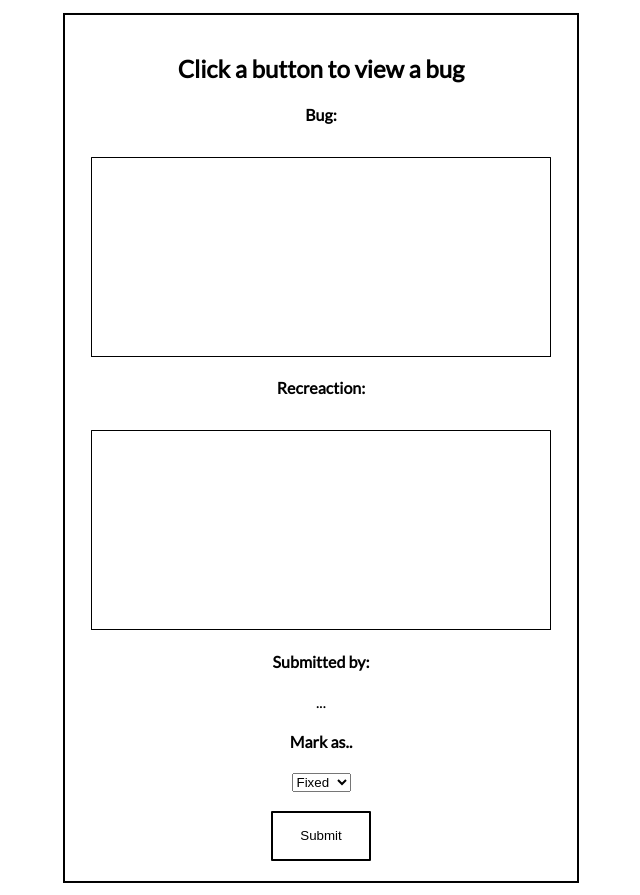
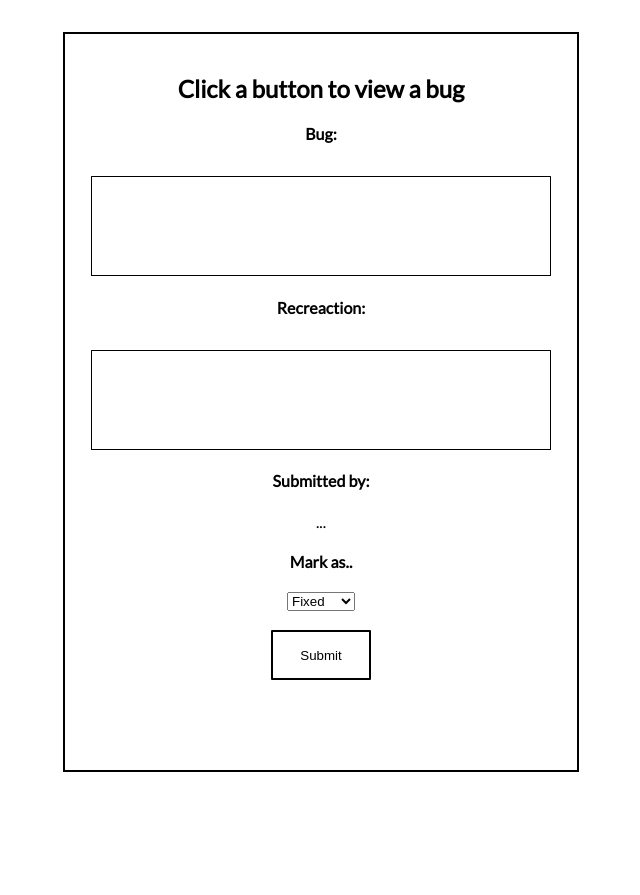
Before and after one commit to Student-Technology-Center/bug_tracker, a Django app: template templates/bug_admin.html in a window 1280 px wide. Shown: the whole page, without its empty margins (319-959 px from the left). Run offline with Django 3.2, Linux system fonts and the light colour scheme; the template is opened without the code that fills it, so the values that code supplies are empty; some libraries are stand-ins or nearby versions.

Commit message:
Fix ugly css, add delete option for bugs

```diff
--- a/static/css/bug_admin.css
+++ b/static/css/bug_admin.css
@@ -13,22 +13,23 @@ body {
 }
 
 ul {
-    height: 100px;
+    height: 35px;
     width: 100%;
 
     overflow: hidden;
     overflow-x: scroll;
 
-    position: fixed;
+    position: absolute;
 
     bottom: 0;
-    display: block;
     white-space: nowrap;
     font-size: 0;
     overflow: auto;
 
     padding: 0;
     margin: 0;
+
+    vertical-align: bottom;
 }
 
 ul li {
@@ -36,9 +37,6 @@ ul li {
     padding-right: 14px;
     display: inline-block;
     font-size: 16px;
-
-    margin-top: auto;
-    margin-bottom: auto;
 }
 
 #resolved-button {
@@ -60,7 +58,6 @@ ul li {
 
 ul li button {
     display: block;
-
     height: 100%;
 
     border: none;
@@ -81,21 +78,18 @@ ul li button:focus {
 
 #info-lab {
     padding-top: 20px;
-    padding-bottom: 20px;
     margin-left: auto;
     margin-right: auto;
     width: 40%;
+    max-height: 80%;
 
-    border: 2px solid black;
-
-    margin-bottom: 32px;
+    border-top: 2px solid black;
+    border-right: 2px solid black;
+    border-left: 2px solid black;
+    border-bottom: 2px solid black;
 
     text-align: center;
-
-    position: absolute;
-    top: 50%;
-    left: 50%;
-    transform: translate(-50%, -50%);
+    margin-top: 32px;
 }
 
 .text {
@@ -103,7 +97,7 @@ ul li button:focus {
 }
 
 .text-box {
-    height: 200px;
+    height: 100px;
 }
 
 #bug-recreate,
--- a/static/js/admin_request.js
+++ b/static/js/admin_request.js
@@ -26,17 +26,17 @@ $(document).ready(function () {
                 type: 'GET',
                 url: '/bug/api/mark/' + currentPk + '/?resolved=' + answer,
                 success: function(data) {
-                    console.log(data.resolved)
                     if (data.resolved === 'true') {
                         currentButton.css({
                             'background-color': '#5dc16a'
                         });
-                        console.log('goin green')
+                    }
+                    else if (data.resolved == 'delete') {
+                        currentButton.remove()
                     } else {
                         currentButton.css({
                             'background-color': '#aa4b54'
                         });
-                        console.log('goin red')
                     }
                 }
             })
--- a/templates/bug_admin.html
+++ b/templates/bug_admin.html
@@ -18,7 +18,7 @@
         <link rel="stylesheet" type="text/css" href="{% static 'css/bug_admin.css' %}">
     </head>
     <body>
-        <div id='info-lab'>
+        <div id='info-lab' style="margin-bottom: 24px;">
             <h2>
                 Click a button to view a bug
             </h2>
@@ -33,6 +33,7 @@
             <select id='resolved'>
                 <option value='True'>Fixed</option>
                 <option value='False'>Active</option>
+                <option value='delete'>Deleted</option>
             </select>
             <br>
             <br>
```
Also changed, not shown: api/api_views.py (+11 -2 lines).
